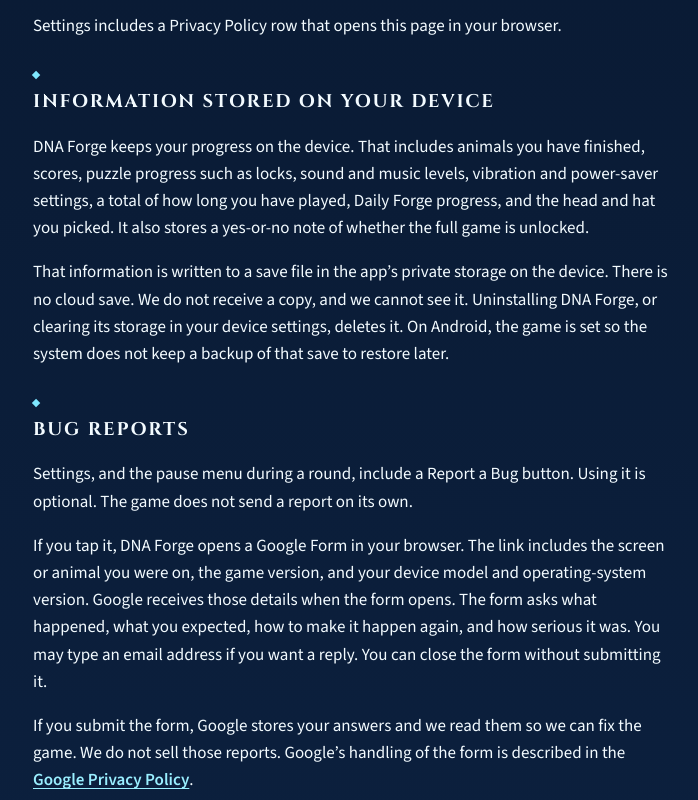
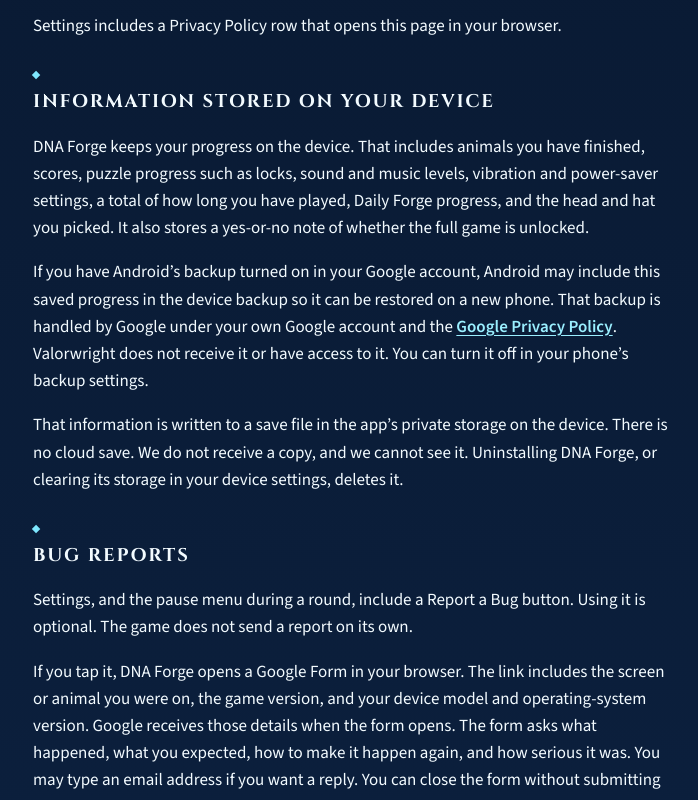
Before and after one commit to Qubz2700/valorwright-site, a plain HTML site: page privacy/index.html in a window 1280 px wide. Shown: the part 1314-2114 px from the top of the page, without its empty margins (287-985 px from the left). Drawn offline with Linux system fonts and the light colour scheme.

Commit message:
Disclose Android device backup in the DNA Forge privacy policy. (#10)
If a player’s Google account has Android backup turned on, the on-device save may be included in that backup. Google handles it, and Valorwright does not receive it. Remove the sentence that said Android does not keep a backup, and set the effective date to November 20, 2026.

Co-authored-by: Cursor Agent <cursoragent@cursor.com>
Co-authored-by: Qubz <Qubz2700@users.noreply.github.com>

```diff
--- a/privacy/index.html
+++ b/privacy/index.html
@@ -46,7 +46,7 @@
   <main id="content">
     <header class="page-head wrap">
       <h1 class="page-title">Privacy policy</h1>
-      <p class="effective">Effective November 19, 2026</p>
+      <p class="effective">Effective November 20, 2026</p>
     </header>
     <article class="policy wrap">
       <p>This policy explains how Valorwright Games LLC handles information when you use our website, valorwright.com, and our mobile game DNA Forge. DNA Forge on Android uses the package name com.valorwright.dnaforge. The same policy covers the Apple version of the game. It is written in plain language.</p>
@@ -68,7 +68,8 @@
 
       <h2>Information stored on your device</h2>
       <p>DNA Forge keeps your progress on the device. That includes animals you have finished, scores, puzzle progress such as locks, sound and music levels, vibration and power-saver settings, a total of how long you have played, Daily Forge progress, and the head and hat you picked. It also stores a yes-or-no note of whether the full game is unlocked.</p>
-      <p>That information is written to a save file in the app’s private storage on the device. There is no cloud save. We do not receive a copy, and we cannot see it. Uninstalling DNA Forge, or clearing its storage in your device settings, deletes it. On Android, the game is set so the system does not keep a backup of that save to restore later.</p>
+      <p>If you have Android’s backup turned on in your Google account, Android may include this saved progress in the device backup so it can be restored on a new phone. That backup is handled by Google under your own Google account and the <a href="https://policies.google.com/privacy">Google Privacy Policy</a>. Valorwright does not receive it or have access to it. You can turn it off in your phone’s backup settings.</p>
+      <p>That information is written to a save file in the app’s private storage on the device. There is no cloud save. We do not receive a copy, and we cannot see it. Uninstalling DNA Forge, or clearing its storage in your device settings, deletes it.</p>
 
       <h2>Bug reports</h2>
       <p>Settings, and the pause menu during a round, include a Report a Bug button. Using it is optional. The game does not send a report on its own.</p>
```
